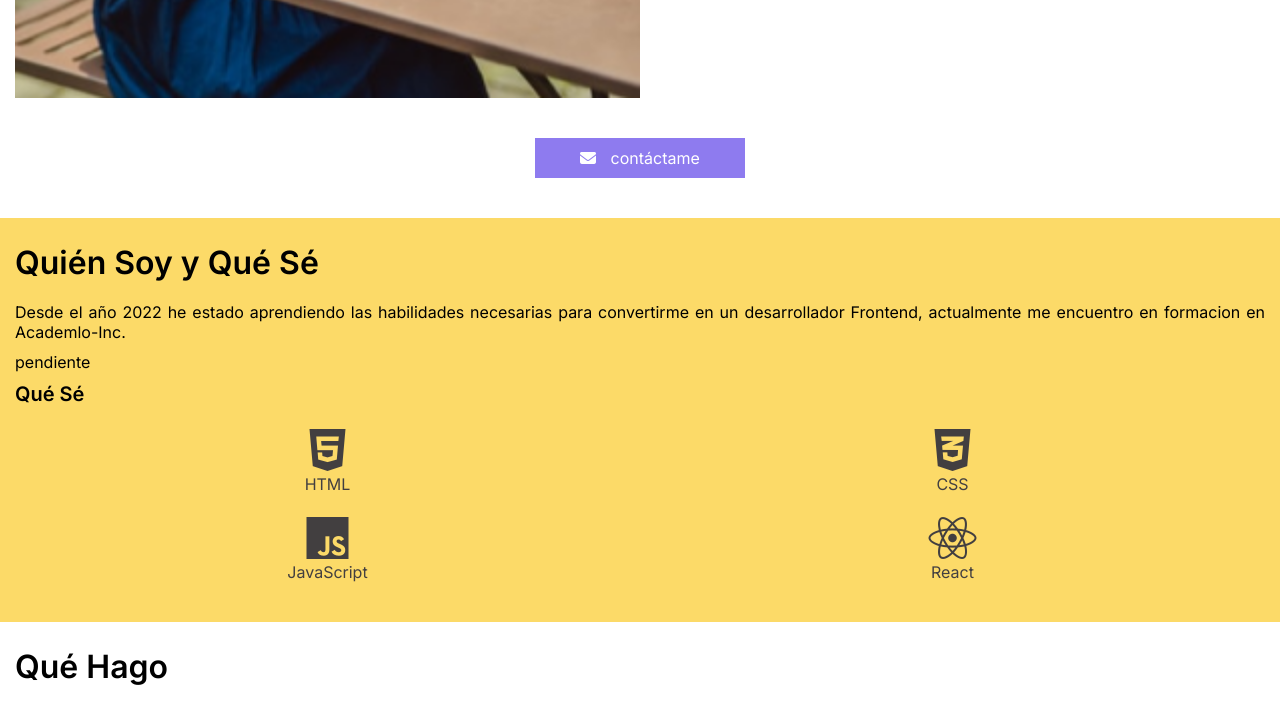
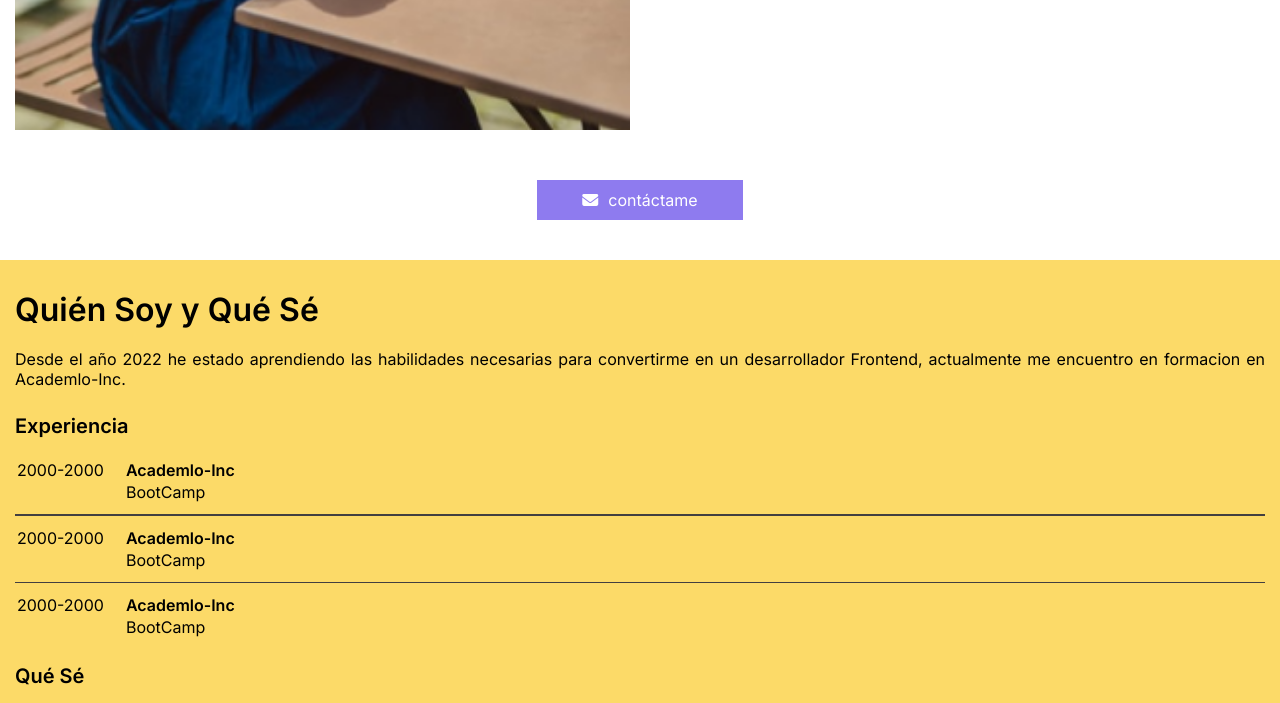
Before and after one commit to josedpuertaz/portafolio1, a plain HTML site: page index.html in a window 1280 px wide. Shown: the part 860-1563 px from the top of the page. Drawn offline with Linux system fonts and the light colour scheme.

Commit message:
new changes in the code and we add the table

```diff
--- a/assent/css/styles.css
+++ b/assent/css/styles.css
@@ -8,10 +8,11 @@ body {
     font-family: 'Inter', sans-serif;
 }
 .main-section{
-    width: 100vw;
+    width: 100%;
+    padding: 30px 0px 40px;
 }
+
 .main-section__title{
-    width: 100%;
     padding: 0px 15px;
 }
 
@@ -29,8 +30,7 @@ body {
 
 .main-section__info {
     display: flex;
-    padding: 0px 15px;
-    margin-top: 10px
+    padding: 25px 15px 0px;
 }
 
 .section-img {
@@ -39,13 +39,13 @@ body {
 
 .section-info {
     width: 50%;
-    padding-left: 20px;
+    margin-left: 20px;
 }
 
 .section-text {
     font-size: 20px;
     font-weight: 400;
-    margin-bottom: 15px;
+    margin-bottom: 20px;
 }
 
 .color-1 {
@@ -56,7 +56,6 @@ body {
     display: flex;
     justify-content: center;
     align-items: center;
-    margin-top: 10px;
 }
 
 .icon {
@@ -78,8 +77,7 @@ body {
     display: flex;
     justify-content: center;
     align-items: center;
-    padding: 0px 15px 40px;
-    margin-top: 40px;
+    padding: 50px 15px 0px;
 }
 
 .button {
@@ -90,7 +88,7 @@ body {
 }
 
 .icon-mail{
-    padding-right: 10px;
+    margin-right: 10px;
 }
 
 /*-------------------------------------------*/
@@ -98,12 +96,13 @@ body {
 /*-------------------------------------------*/
 
 .secundary-section {
-    width: 100vw;
+    width: 100%;
     background-color: #FCDA68;
+    padding: 30px 0px 40px;
 }
 
 .secundary-section__title{
-    padding: 25px 15px 0px;
+    padding: 0px 15px;
 }
 
 .s-section-title {
@@ -119,11 +118,28 @@ body {
 }
 
 .s-section-tables {
-    padding: 10px 15px;
+    padding: 25px 15px 0px;
 }
 
+.table {
+    margin-top: 20px;
+}
+
+.colum-1 {
+    padding-right: 20px;
+}
+.colum-fw {
+    font-weight: 600;
+}
+
+.table-line {
+    height: 1.5px;
+    background-color: #423F40;
+    width: 100%;
+    margin: 10px 0px;
+}
 .s-section-skills {
-    padding: 0px 15px 40px;
+    padding: 25px 15px 0px;
 }
 
 .s-section-subtitle {
@@ -185,7 +201,6 @@ body {
 
 footer {
     width: 100vw;
-    padding: 15px 0px 40px;
     display: flex;
     align-items: center;
     flex-direction: column;
@@ -194,23 +209,18 @@ footer {
 .footer__title {
     font-size: 32px;
     font-weight: 600;
-    margin-bottom: 25px;
+    padding-bottom: 25px;
 }
 
 .footer__contact {
     display: flex;
     flex-wrap: wrap;
-    padding: 0px 15px;
-    margin-bottom: 25px;
 }
 
 .contact-info {
     display: flex;
-    justify-content: space-between;
+    flex-direction: column;
     align-items: center;
-    flex-direction: column;
-    width: 50%;
-
 }
 
 .contact-icon {
@@ -221,7 +231,6 @@ footer {
     height: 70px;
     border-radius: 50%;
     background-color: red;
-    margin: 0px 5px;
 }
 
 
--- a/index.html
+++ b/index.html
@@ -31,7 +31,7 @@
                 </div>
             </div>
             <div class="main-section__button">
-                <a href="#" class="button"><span class="icon-mail"><i class="fa-solid fa-envelope"></i></span> contáctame</a>
+                <a href="#" class="button"><span class="icon-mail"><i class="fa-solid fa-envelope"></i></span>contáctame</a>
             </div>
         </section>
         <section class="secundary-section ">
@@ -40,7 +40,51 @@
                 <p class="s-section-text">Desde el año 2022 he estado aprendiendo las habilidades necesarias para convertirme en un desarrollador Frontend, actualmente me encuentro en formacion en Academlo-Inc.</p>
             </div>
             <div class="s-section-tables">
-                pendiente
+                <p class="s-section-subtitle">Experiencia</p>
+                <table class="table">
+                    <tr class="row">
+                        <td class="colum-1">
+                            2000-2000
+                        </td>
+                        <td class="colum-2 colum-fw">
+                            Academlo-Inc
+                        </td>
+                    </tr>
+                    <tr class="row">
+                        <td class="colum-1"></td>
+                        <td class="colum-2">BootCamp</td>
+                    </tr>
+                </table>
+                <div class="table-line"></div>
+                <table>
+                    <tr class="row">
+                        <td class="colum-1">
+                            2000-2000
+                        </td>
+                        <td class="colum-2 colum-fw">
+                            Academlo-Inc
+                        </td>
+                    </tr>
+                    <tr class="row">
+                        <td class="colum-1"></td>
+                        <td class="colum-2">BootCamp</td>
+                    </tr>
+                </table>
+                <div class="table-line"></div>
+                <table>
+                    <tr class="row">
+                        <td class="colum-1">
+                            2000-2000
+                        </td>
+                        <td class="colum-2 colum-fw">
+                            Academlo-Inc
+                        </td>
+                    </tr>
+                    <tr class="row">
+                        <td class="colum-1"></td>
+                        <td class="colum-2">BootCamp</td>
+                    </tr>
+                </table>
             </div>
             <div class="s-section-skills">
                 <p class="s-section-subtitle">Qué Sé</p>
@@ -82,7 +126,7 @@
             </div>
         </section>
         <footer>
-            <h2 class="footer__title title">Sigueme</h2>
+            <h2 class="footer__title">Sigueme</h2>
             <div class="footer__contact">
                 <div class="contact-info">
                     <span class="contact-icon"><i class="fa-solid fa-phone fa-2x"></i></span>
```
